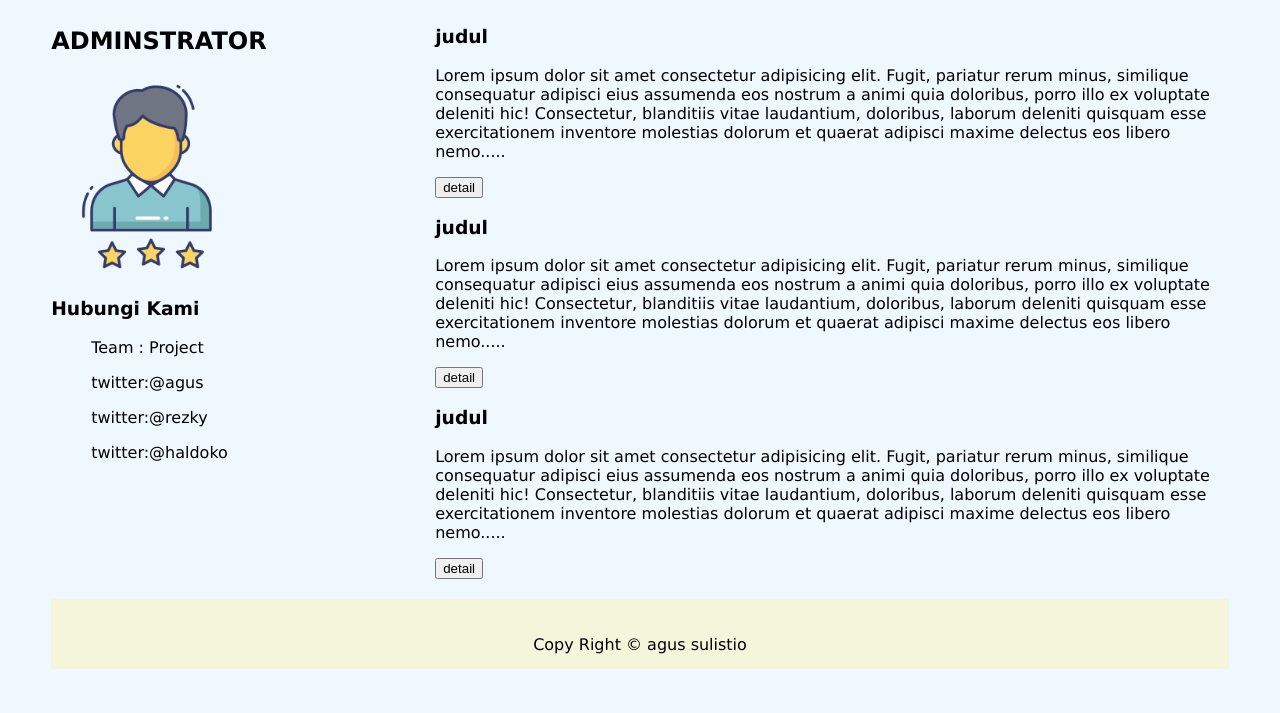
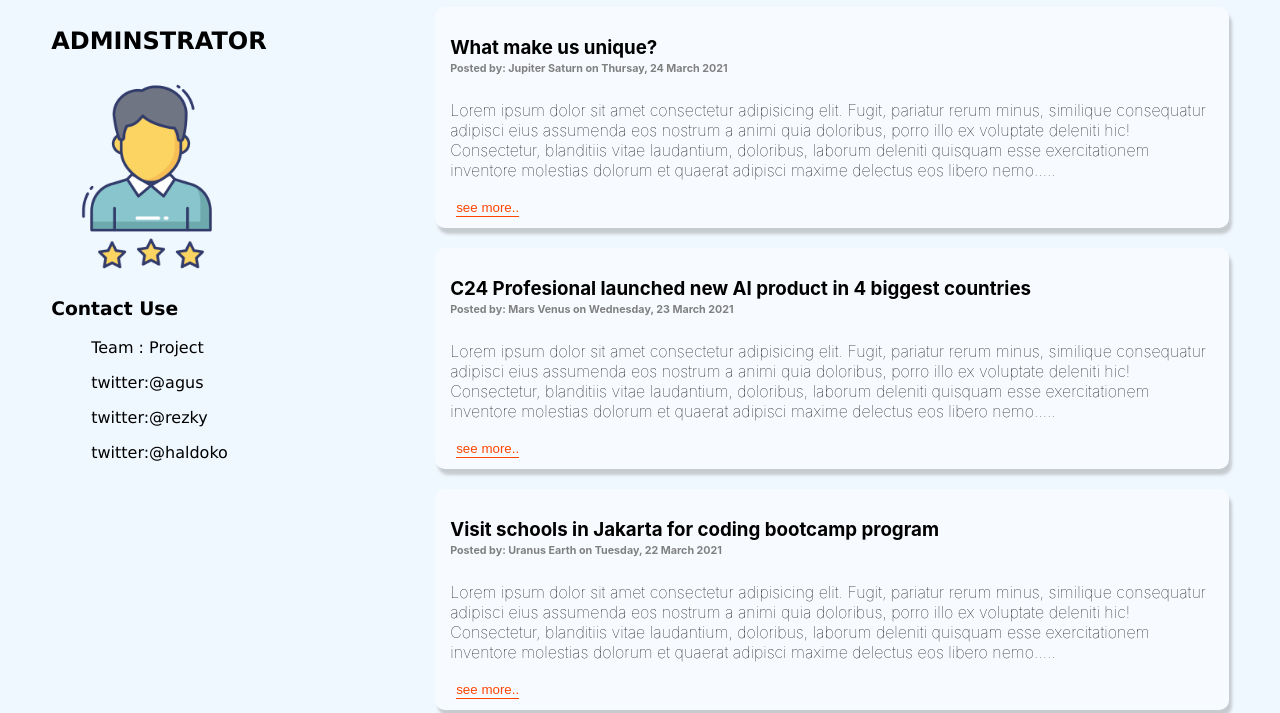
Before and after one commit to haldokoko/agussulistioC24, a plain HTML site: page index.html in a window 1280 px wide. Shown: the part 504-1217 px from the top of the page. Before the commit the page ends 1173 px from the top, so only its background shows below. Drawn offline with Linux system fonts and the light colour scheme.

Commit message:
edit article

```diff
--- a/index.html
+++ b/index.html
@@ -46,7 +46,7 @@
       <h2>ADMINSTRATOR</h2>
       <div id="profile" class="img">
         <img src="./img/rating.png" alt="" style="width: 200px;">
-        <h3>Hubungi Kami</h3>
+        <h3>Contact Use</h3>
         <ul style="list-style: none;">
           <li>Team : Project</li>
           <p>twitter:@agus</p>
@@ -58,36 +58,39 @@
     <!-- & asidebar -->
     <div class="article">
       <div id="post" class="post">
-        <h3>judul</h3>
+        <h3>What make us unique?</h3>
+        <h6>Posted by: <span>Jupiter Saturn</span> on Thursay, 24 March 2021</h6>
         <p>Lorem ipsum dolor sit amet consectetur adipisicing elit. Fugit, pariatur rerum minus, similique consequatur
           adipisci eius assumenda eos nostrum a animi quia doloribus, porro illo ex voluptate deleniti hic! Consectetur,
           blanditiis vitae laudantium, doloribus, laborum deleniti quisquam esse exercitationem inventore molestias
           dolorum
           et quaerat adipisci maxime delectus eos libero nemo.....
         </p>
-        <button>detail</button>
+        <button><a href="#">see more..</a></button>
       </div>
       <!-- & post1 -->
       <div class="post">
-        <h3>judul</h3>
+        <h3>C24 Profesional launched new AI product in 4 biggest countries</h3>
+        <h6>Posted by: <span>Mars Venus</span> on Wednesday, 23 March 2021</h6>
         <p>Lorem ipsum dolor sit amet consectetur adipisicing elit. Fugit, pariatur rerum minus, similique consequatur
           adipisci eius assumenda eos nostrum a animi quia doloribus, porro illo ex voluptate deleniti hic! Consectetur,
           blanditiis vitae laudantium, doloribus, laborum deleniti quisquam esse exercitationem inventore molestias
           dolorum
           et quaerat adipisci maxime delectus eos libero nemo.....
         </p>
-        <button>detail</button>
+        <button><a href="#">see more..</a></button>
       </div>
       <!-- &post2 -->
       <div class="post">
-        <h3>judul</h3>
+        <h3>Visit schools in Jakarta for coding bootcamp program</h3>
+        <h6>Posted by: <span>Uranus Earth</span> on Tuesday, 22 March 2021</h6>
         <p>Lorem ipsum dolor sit amet consectetur adipisicing elit. Fugit, pariatur rerum minus, similique consequatur
           adipisci eius assumenda eos nostrum a animi quia doloribus, porro illo ex voluptate deleniti hic! Consectetur,
           blanditiis vitae laudantium, doloribus, laborum deleniti quisquam esse exercitationem inventore molestias
           dolorum
           et quaerat adipisci maxime delectus eos libero nemo.....
         </p>
-        <button>detail</button>
+        <button><a href="#">see more..</a></button>
       </div>
       <!-- &post -->
     </div>
--- a/style.css
+++ b/style.css
@@ -36,7 +36,7 @@ html, body, .grid-container {
      align-items: center;
 
    }
-   /* PART YANG DIEDIT REZKI */
+
    .logo {
        position: relative;
        margin-top: 15px;
@@ -86,10 +86,7 @@ html, body, .grid-container {
 
    .wraper {
      grid-area: wraper;
-     /* background: url(./img/ggku.jpg);  */
      background: url(./img/pexels-cadeau-maestro-1170412.jpg);
-     /* background: url(./img/pexels-marc-mueller-380768.jpg);  */
-     /* background: url(./img/pexels-pixabay-302769.jpg);  */
      background-size: cover;
      background-position: center;
      margin: 10px;
@@ -145,11 +142,58 @@ html, body, .grid-container {
         border-radius: 5px;
      }
     }
-   /* AKHIR PART YANG DIEDIT REZKI */
+
 
    .sidebar { grid-area: sidebar; }
 
    .article { grid-area: article; }
+
+   .article .post {
+    background: rgba(255, 255, 255, 0.424);
+    padding: 10px 15px;
+    border-radius: 10px;
+    margin-bottom: 2.5vh;
+    box-shadow: 3px 6px 3px rgba(128, 128, 128, 0.37);
+    font-family: -apple-system, BlinkMacSystemFont, 'Segoe UI', Roboto, Oxygen, Ubuntu, Cantarell, 'Open Sans', 'Helvetica Neue', sans-serif;
+    font-weight: lighter;
+  }
+
+  .article .post h3 {
+   margin-bottom: 3px;
+  }
+
+  .article .post h6 {
+    margin-top: 0;
+    color: gray;
+  }
+
+  .article .post button {
+    border: none;
+    background: transparent;
+    border-bottom:rgb(36, 20, 13);
+  }
+
+  .article .post button a {
+   color: orangered;
+   text-decoration: none;
+  }
+
+  .article .post button a:after {
+    content: "";
+    display: block;
+    margin: 0 auto;
+    width: 100%;
+    padding-top: 1px;
+    border-bottom: 1px solid orangered;
+    transition: width 1s;
+  }
+
+  .article .post button:hover a:after {
+   border-bottom: 3px solid orangered;
+   border-radius: 5px;
+   width: 25%;
+  }
+
 
    .footer { grid-area: footer; }
    footer {
@@ -255,5 +299,13 @@ html, body, .grid-container {
        }
 
 
+       .article .post h3 {
+        font-size: small;
+       }
+
+       .article .post p {
+         font-size: 14px;
+         font-family: serif;
+       }
 
       }
```
